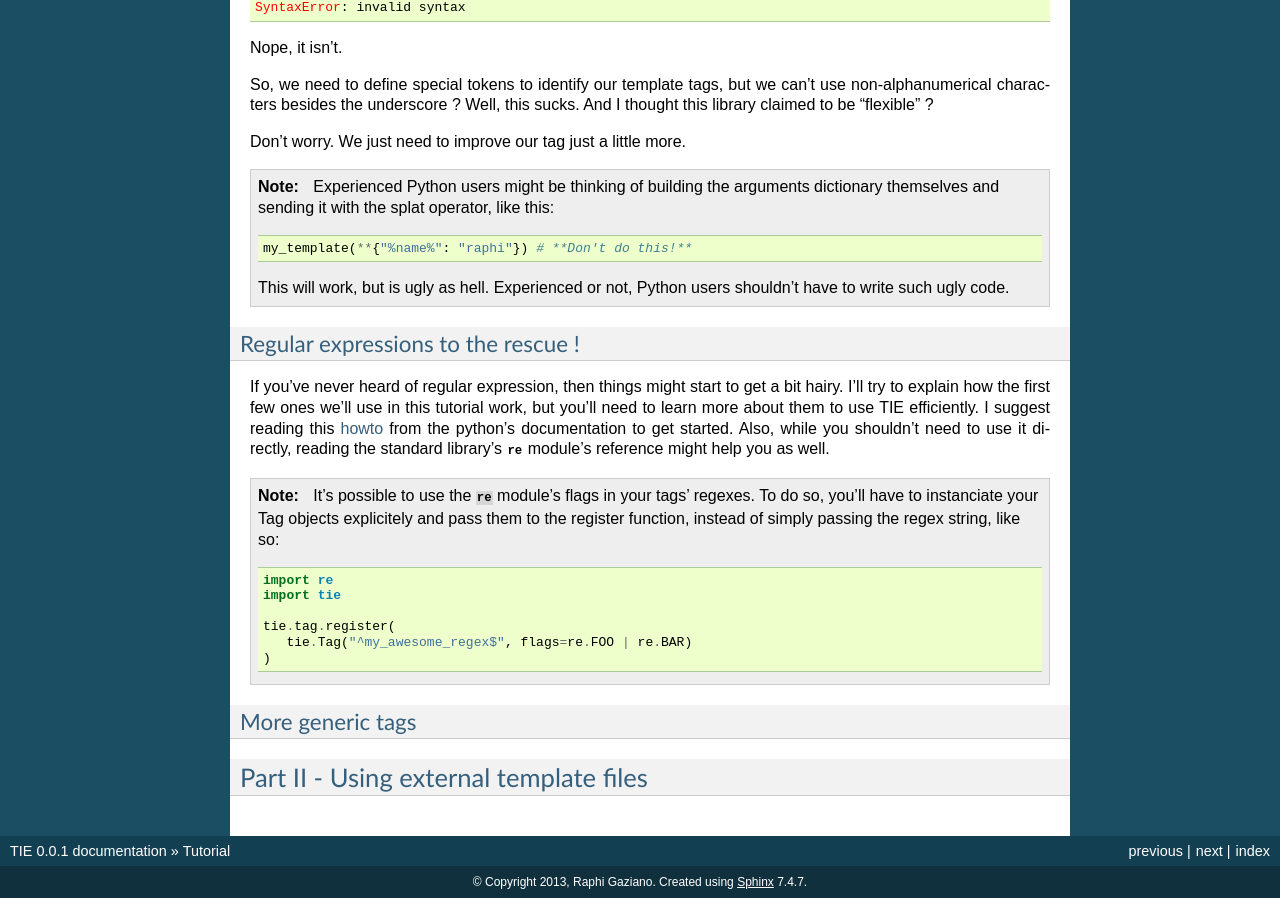
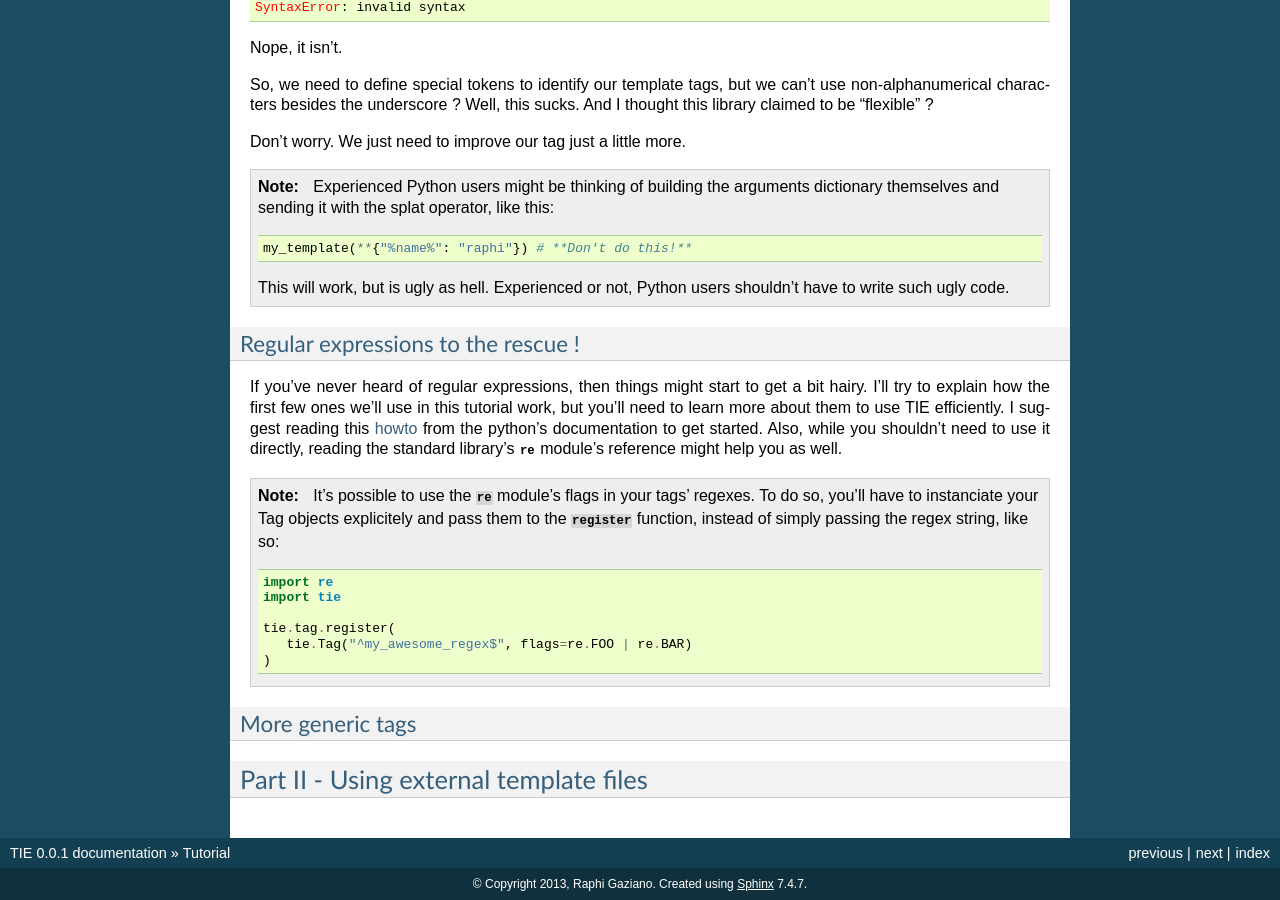
Before and after one commit to raphigaziano/TIE, a Sphinx documentation site: the page built from doc/source/tutorial.rst, in a window 1280 px wide and 900 px high, scrolled down 1203 px. Built offline with Sphinx 7.4.7, drawn with Linux system fonts in a browser that asks for light colours.

Commit message:
crossrefs tweaks

```diff
--- a/doc/source/tutorial.rst
+++ b/doc/source/tutorial.rst
@@ -64,7 +64,7 @@
 Well shoot. Our tag apparently matched but it got replaced with a blank string
 instead of our custom data!
 
-This is because when you call your :py:class:`Template <tie.template.Template>`
+This is because when you call your :class:`Template <tie.template.Template>`
 object to render it, it receives your arguments as a dictionnary
 (this is the normal python behaviour for keyword arguments).
 TIE's default behaviour is then to replace each detected tag with a matching
@@ -112,21 +112,23 @@
 Regular expressions to the rescue !
 +++++++++++++++++++++++++++++++++++
 
-If you've never heard of regular expression, then things might start to get
+If you've never heard of regular expressions, then things might start to get
 a bit hairy.
 I'll try to explain how the first few ones we'll use in this tutorial work,
 but you'll need to learn more about them to use TIE efficiently.
 I suggest reading this `howto <http://docs.python.org/2/howto/regex.html>`_
 from the python's documentation to get started.
 Also, while you shouldn't need to use it directly, reading the standard library's
-:py:mod:`re` module's reference might help you as well.
+:mod:`re` module's reference might help you as well.
+
+
 
 .. note::
 
    It's possible to use the :mod:`re` module's flags in your tags' regexes.
    To do so, you'll have to instanciate your Tag objects explicitely and pass
-   them to the register function, instead of simply passing the regex string,
-   like so:
+   them to the :func:`register <tie.tag.register>`
+   function, instead of simply passing the regex string, like so:
 
    ::
 
```
